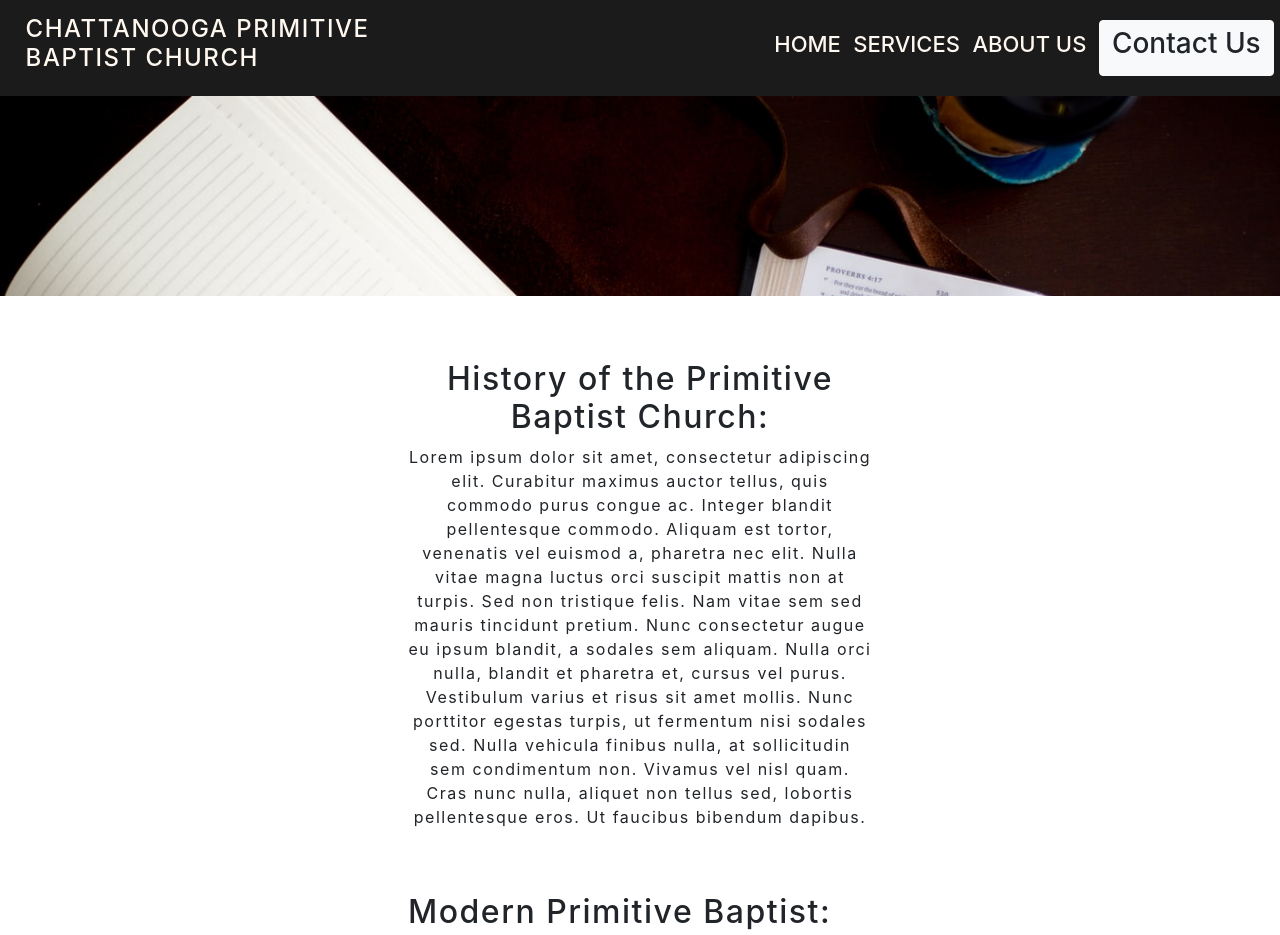
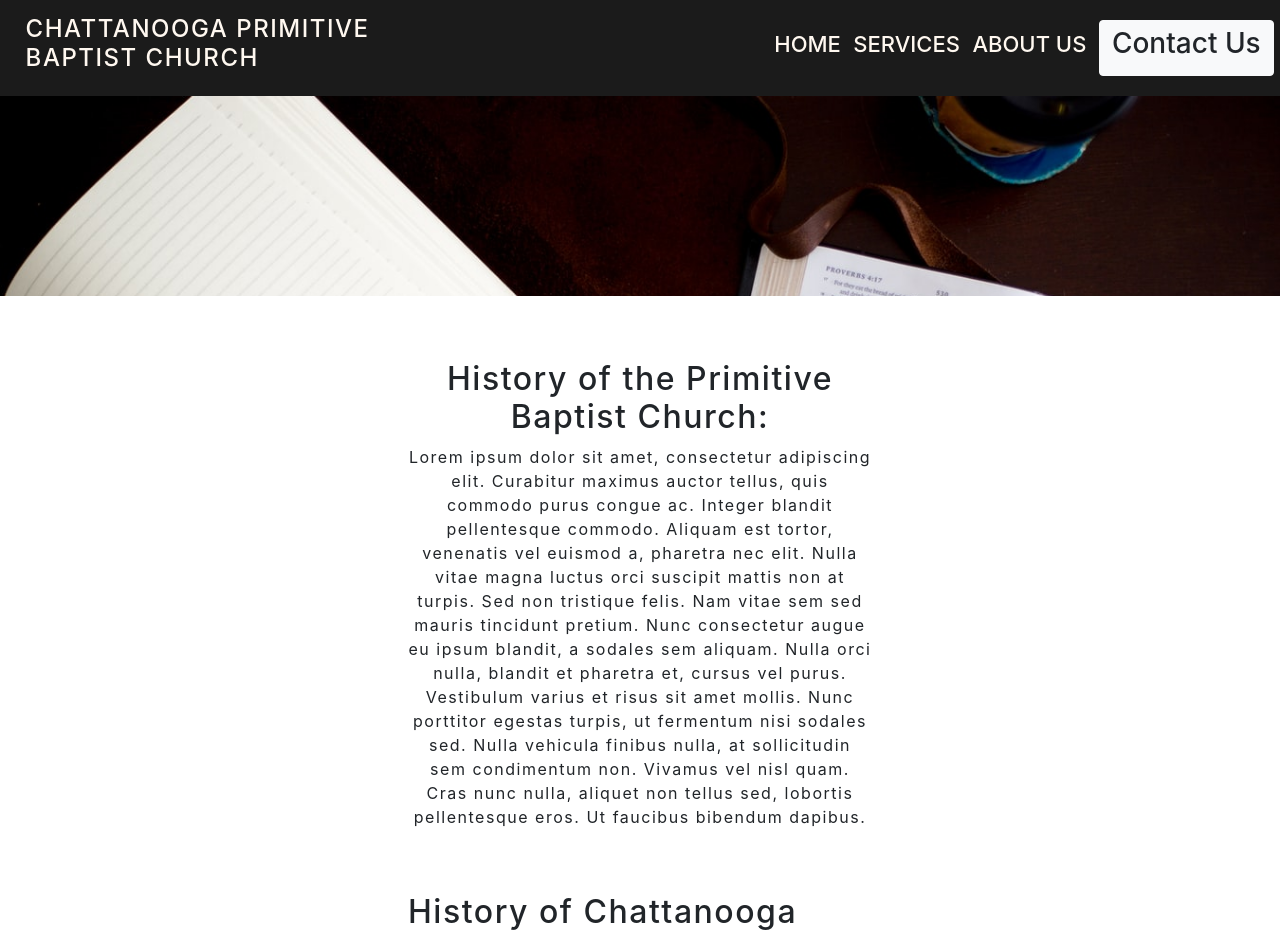
Before and after one commit to JackSkiles/c_v2, a React (Create React App) app in the folder client/: page /history in a window 1280 px wide. Shown: the top 935 px of the page. Built offline with nearby package versions, Linux system fonts and the light colour scheme; what react-google-maps would draw is missing.

Commit message:
updated some wording

```diff
--- a/client/src/components/History.jsx
+++ b/client/src/components/History.jsx
@@ -14,7 +14,7 @@ export default function History() {
                             Integer blandit pellentesque commodo. Aliquam est tortor, venenatis vel euismod a, pharetra nec elit. Nulla vitae magna luctus orci suscipit mattis non at turpis. Sed non tristique felis. Nam vitae sem sed mauris tincidunt pretium. Nunc consectetur augue eu ipsum blandit, a sodales sem aliquam. Nulla orci nulla, blandit et pharetra et, cursus vel purus. Vestibulum varius et risus sit amet mollis. Nunc porttitor egestas turpis, ut fermentum nisi sodales sed. Nulla vehicula finibus nulla, at sollicitudin sem condimentum non. Vivamus vel nisl quam. Cras nunc nulla, aliquet non tellus sed, lobortis pellentesque eros. Ut faucibus bibendum dapibus.</p>
                 </div>
                 <div className="textCont2">
-                    <h2>Modern Primitive Baptist:</h2>
+                    <h2>History of Chattanooga Church:</h2>
                     <p>Lorem ipsum dolor sit amet, consectetur adipiscing elit. Curabitur maximus auctor tellus, quis commodo purus congue ac.
                             Integer blandit pellentesque commodo. Aliquam est tortor, venenatis vel euismod a, pharetra nec elit. Nulla vitae magna luctus orci suscipit mattis non at turpis. Sed non tristique felis. Nam vitae sem sed mauris tincidunt pretium.
                             Nunc consectetur augue eu ipsum blandit, a sodales sem aliquam. Nulla orci nulla, blandit et pharetra et, cursus vel purus. Vestibulum varius et risus sit amet mollis. Nunc porttitor egestas turpis, ut fermentum nisi sodales sed. Nulla vehicula finibus nulla, at sollicitudin sem condimentum non. Vivamus vel nisl quam. Cras nunc nulla, aliquet non tellus sed, lobortis pellentesque eros. Ut faucibus bibendum dapibus.</p>
```
Also changed, not shown: client/src/components/GroupMe.jsx (added, +9 -0 lines).
